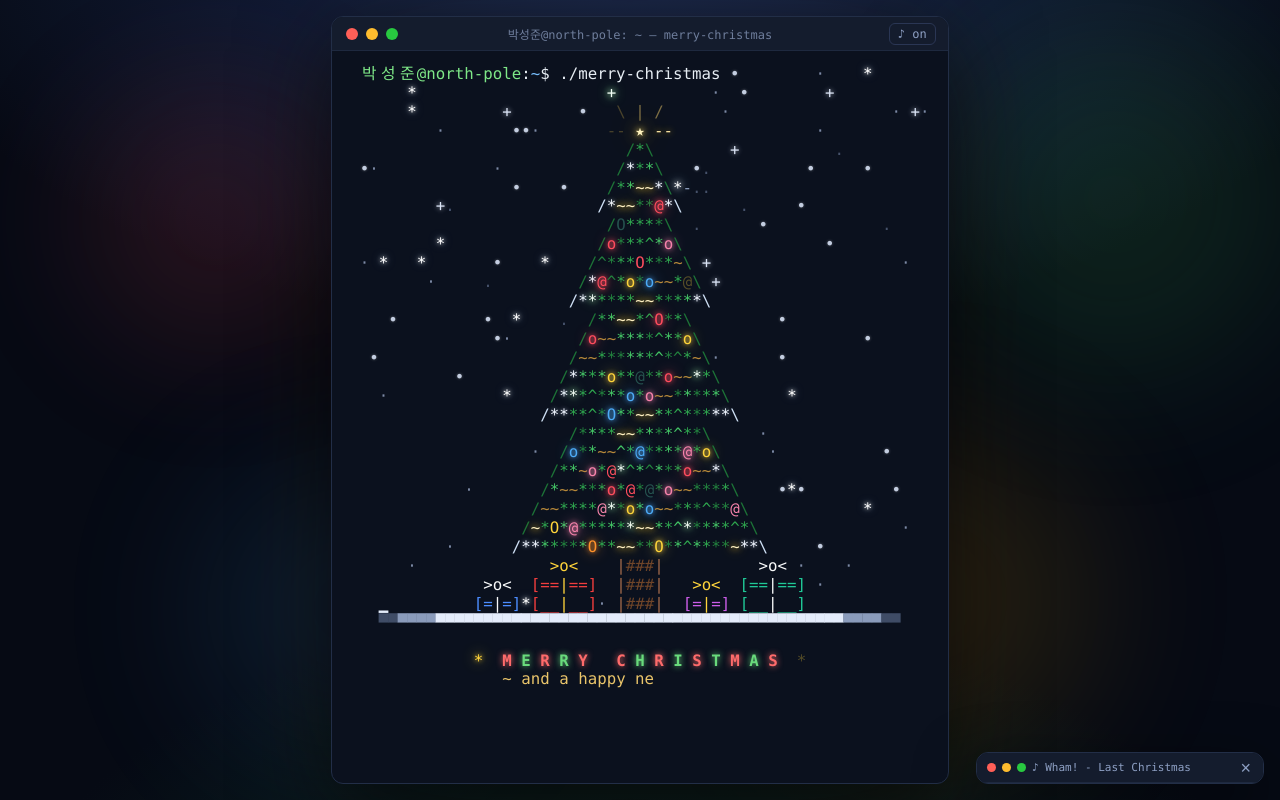
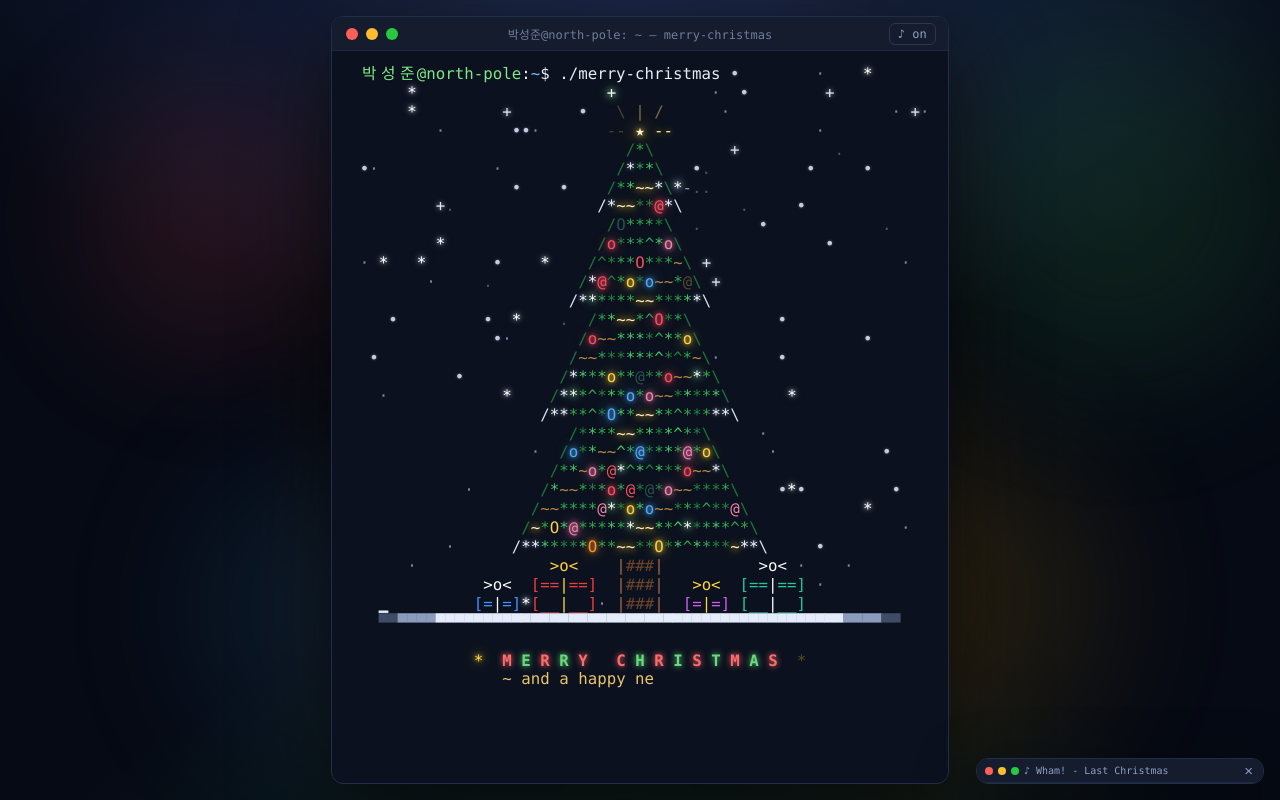
Before and after one commit to psjyyb/christmas, a plain HTML site: page index.html in a window 1280 px wide. Drawn offline with Linux system fonts and the light colour scheme; no server answers; animation ran at ten frames a second.

Commit message:
Add files via upload

```diff
--- a/index.html
+++ b/index.html
@@ -71,13 +71,14 @@
   .radio.open.docked { position: fixed; right: 16px; bottom: 16px; width: 288px; margin: 0; }
   .radio.muted .name { display: none; }   /* 좁은 창에서 '소리 켜기' 안내와 곡명이 겹치지 않게 */
   .radio-below .term { margin-bottom: 16px; }
-  .radio-bar { height: 30px; display: flex; align-items: center; gap: 6px; padding: 0 6px 0 10px;
-               background: #141c2d; border-bottom: 1px solid #1e293f; font-size: 11px; color: #8ea0c4; white-space: nowrap; }
-  .radio-bar .dot { width: 9px; height: 9px; }
+  /* 제목줄은 유튜브 영상 영역이 아니라서 최소 크기 규정과 무관 — 창 전체를 작게 하려고 얇게 둔다 */
+  .radio-bar { height: 24px; display: flex; align-items: center; gap: 5px; padding: 0 4px 0 8px;
+               background: #141c2d; border-bottom: 1px solid #1e293f; font-size: 10px; color: #8ea0c4; white-space: nowrap; }
+  .radio-bar .dot { width: 8px; height: 8px; }
   .radio-bar .name { overflow: hidden; text-overflow: ellipsis; }
   .radio-bar .hint { color: #ffe8a3; animation: hint-text 1.6s ease-in-out infinite; }
   @keyframes hint-text { 50% { opacity: .45; } }
-  .radio-bar .close { margin-left: auto; background: transparent; border: 0; color: #8ea0c4; font-size: 18px; line-height: 1;
+  .radio-bar .close { margin-left: auto; background: transparent; border: 0; color: #8ea0c4; font-size: 15px; line-height: 1;
                       padding: 2px 6px; cursor: pointer; }
   .radio-bar .close:hover, .radio-bar .close:focus-visible { color: #ff6b6b; outline: none; }
   .radio-body iframe { display: block; width: 100%; height: 200px; border: 0; }
@@ -780,7 +781,7 @@
   const VIDEO = 'E8gmARGvPlI';
   const radio = document.getElementById('radio'), radioBody = radio.querySelector('.radio-body');
   const musicBtn = document.getElementById('music'), hintEl = radio.querySelector('.hint');
-  const RADIO_W = 288;
+  const RADIO_W = 288;   // CSS의 .radio.docked 폭과 같게 (넓은 화면 오른쪽 아래에 고정될 때)
   let musicOn = false, player = null, needsUnmute = false;
   // 터미널 옆에 플레이어가 들어갈 공간이 있으면 오른쪽 아래에 고정, 없으면(폰·좁은 창) 터미널 아래에 붙인다
   function placeRadio() {
```
